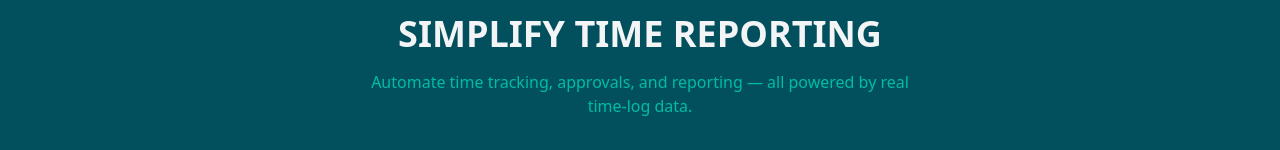
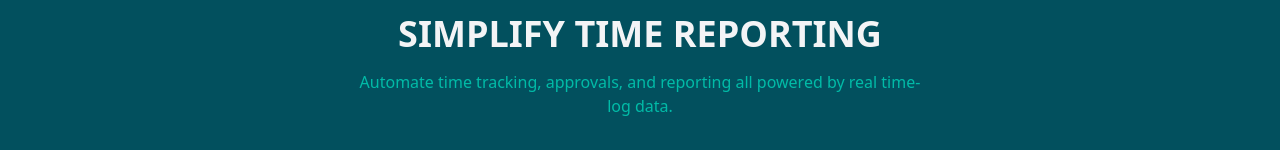
Before and after one commit to raselrzl/arbetsdesk, a Next.js app: page /features/time in a window 1280 px wide. Shown: the part 1592-1742 px from the top of the page. Built offline with nearby package versions, Linux system fonts and the light colour scheme; no server answers.

Commit message:
salary find for each month

```diff
--- a/app/(mainpage)/features/time/page.tsx
+++ b/app/(mainpage)/features/time/page.tsx
@@ -137,7 +137,7 @@ export default function HoursPage() {
             Simplify Time Reporting
           </h2>
           <p className="text-teal-500 mb-8 max-w-xl mx-auto">
-            Automate time tracking, approvals, and reporting — all powered by
+            Automate time tracking, approvals, and reporting all powered by
             real time-log data.
           </p>
 
```
